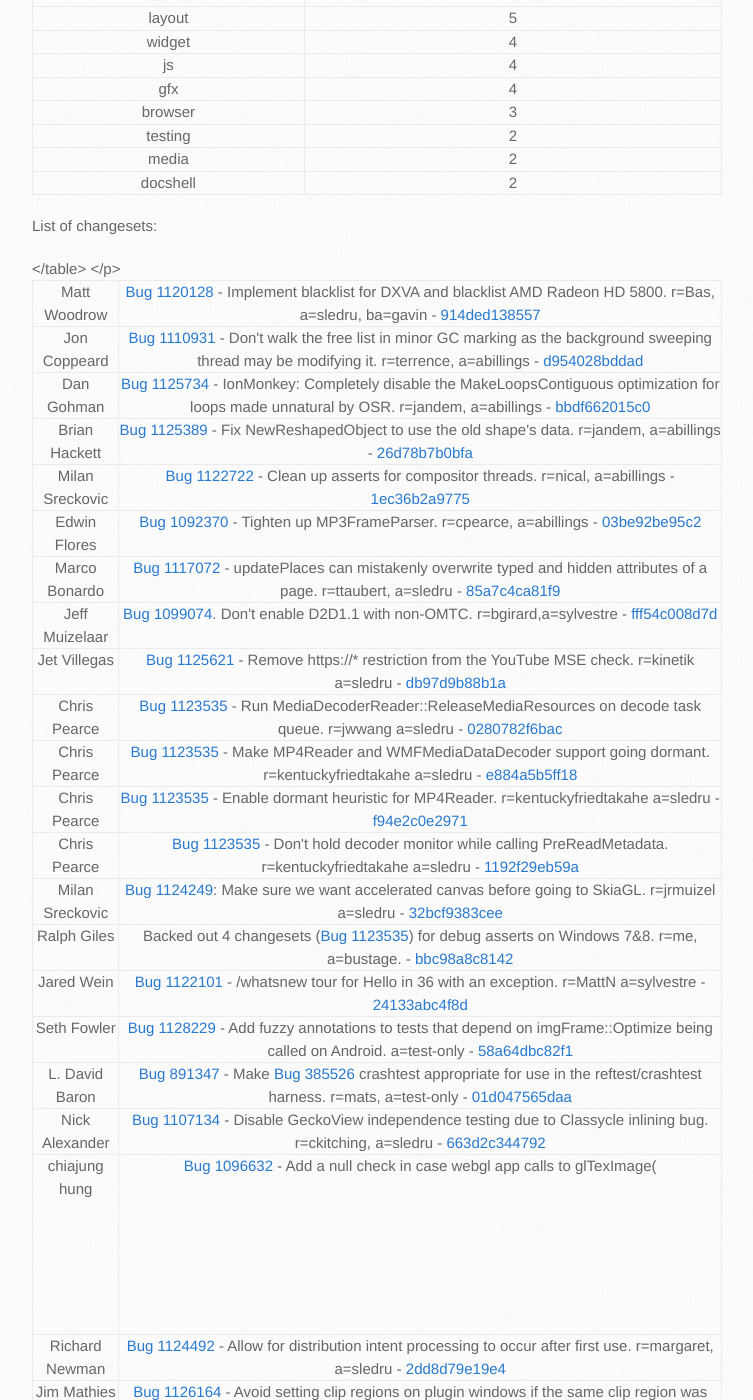
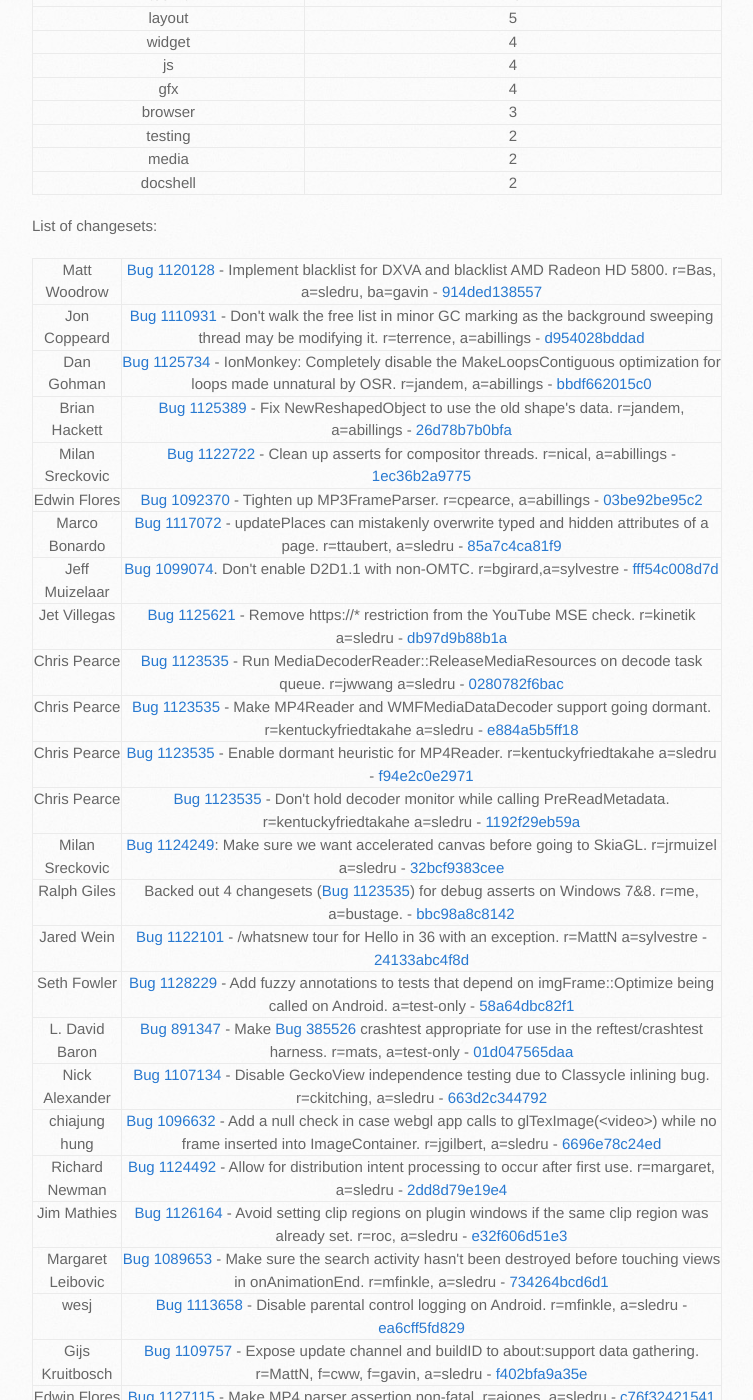
Before and after one commit to mozilla/release-blog, a Jekyll site: the page built from _posts/2015-02-04-fx-35-b5-to-b6.md, in a window 1280 px wide and 1400 px high, scrolled down 1008 px. Shown: the whole window, without its empty margins (138-891 px from the left). Built offline with Jekyll 4.4.1, drawn with Linux system fonts in a browser that asks for light colours; Markdown is read by kramdown in place of the engine named in the settings.

Commit message:
Fix typo and encoding of Firefox 36.0b6 post

```diff
--- a/_posts/2015-02-04-fx-35-b5-to-b6.md
+++ b/_posts/2015-02-04-fx-35-b5-to-b6.md
@@ -6,7 +6,7 @@ categories: statistics 36
 ---
 
 Similar to beta5 in term of number of changesets, we landed a fix for <a href="http://bugzilla.mozilla.org/1124249">bug 1124249</a> which was causing about 12% of the crashes in beta, some fixes on the new Tablet UI for fennec and,
-last but not least, a few important fixes for video and MSE landed in this beta (examples: bug <a href="http://bugzilla.mozilla.org/1123535">1123535<a> & <a href="http://bugzilla.mozilla.org/1126465">1126465</a>).
+last but not least, a few important fixes for video and MSE landed in this beta (examples: bug <a href="http://bugzilla.mozilla.org/1123535">1123535</a> & <a href="http://bugzilla.mozilla.org/1126465">1126465</a>).
 
 <p>
 <ul>
@@ -70,7 +70,7 @@ last but not least, a few important fixes for video and MSE landed in this beta
 <tr><td><strong>Seth Fowler</strong></td><td><a href="http://bugzilla.mozilla.org/1128229">Bug 1128229</a> - Add fuzzy annotations to tests that depend on imgFrame::Optimize being called on Android. a=test-only - <a href="https://hg.mozilla.org/releases/mozilla-beta/rev/58a64dbc82f1">58a64dbc82f1</a></td></tr>
 <tr><td><strong>L. David Baron</strong></td><td><a href="http://bugzilla.mozilla.org/891347">Bug 891347</a> - Make <a href="http://bugzilla.mozilla.org/385526">Bug 385526</a> crashtest appropriate for use in the reftest/crashtest harness. r=mats, a=test-only - <a href="https://hg.mozilla.org/releases/mozilla-beta/rev/01d047565daa">01d047565daa</a></td></tr>
 <tr><td><strong>Nick Alexander</strong></td><td><a href="http://bugzilla.mozilla.org/1107134">Bug 1107134</a> - Disable GeckoView independence testing due to Classycle inlining bug. r=ckitching, a=sledru - <a href="https://hg.mozilla.org/releases/mozilla-beta/rev/663d2c344792">663d2c344792</a></td></tr>
-<tr><td><strong>chiajung hung</strong></td><td><a href="http://bugzilla.mozilla.org/1096632">Bug 1096632</a> - Add a null check in case webgl app calls to glTexImage(<video>) while no frame inserted into ImageContainer. r=jgilbert, a=sledru - <a href="https://hg.mozilla.org/releases/mozilla-beta/rev/6696e78c24ed">6696e78c24ed</a></td></tr>
+<tr><td><strong>chiajung hung</strong></td><td><a href="http://bugzilla.mozilla.org/1096632">Bug 1096632</a> - Add a null check in case webgl app calls to glTexImage(&lt;video&gt;) while no frame inserted into ImageContainer. r=jgilbert, a=sledru - <a href="https://hg.mozilla.org/releases/mozilla-beta/rev/6696e78c24ed">6696e78c24ed</a></td></tr>
 <tr><td><strong>Richard Newman</strong></td><td><a href="http://bugzilla.mozilla.org/1124492">Bug 1124492</a> - Allow for distribution intent processing to occur after first use. r=margaret, a=sledru - <a href="https://hg.mozilla.org/releases/mozilla-beta/rev/2dd8d79e19e4">2dd8d79e19e4</a></td></tr>
 <tr><td><strong>Jim Mathies</strong></td><td><a href="http://bugzilla.mozilla.org/1126164">Bug 1126164</a> - Avoid setting clip regions on plugin windows if the same clip region was already set. r=roc, a=sledru - <a href="https://hg.mozilla.org/releases/mozilla-beta/rev/e32f606d51e3">e32f606d51e3</a></td></tr>
 <tr><td><strong>Margaret Leibovic</strong></td><td><a href="http://bugzilla.mozilla.org/1089653">Bug 1089653</a> - Make sure the search activity hasn't been destroyed before touching views in onAnimationEnd. r=mfinkle, a=sledru - <a href="https://hg.mozilla.org/releases/mozilla-beta/rev/734264bcd6d1">734264bcd6d1</a></td></tr>
```
